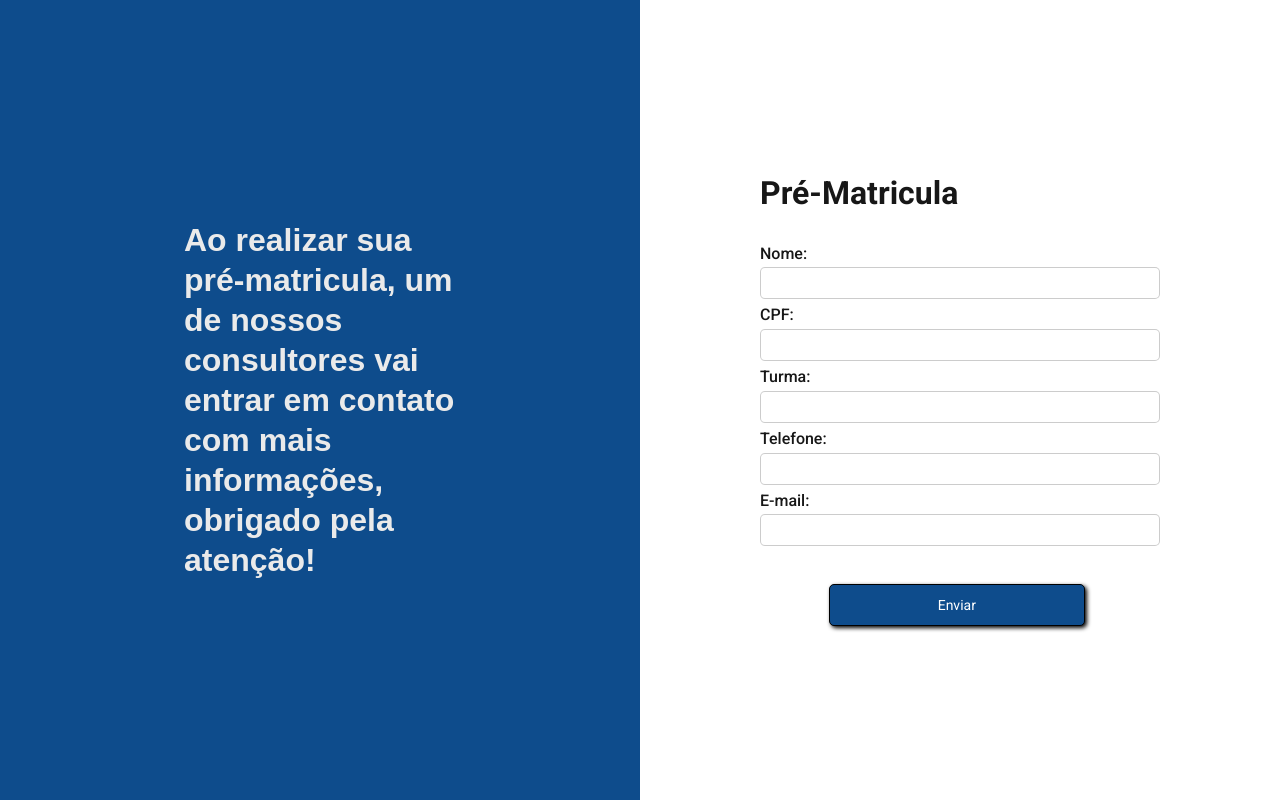
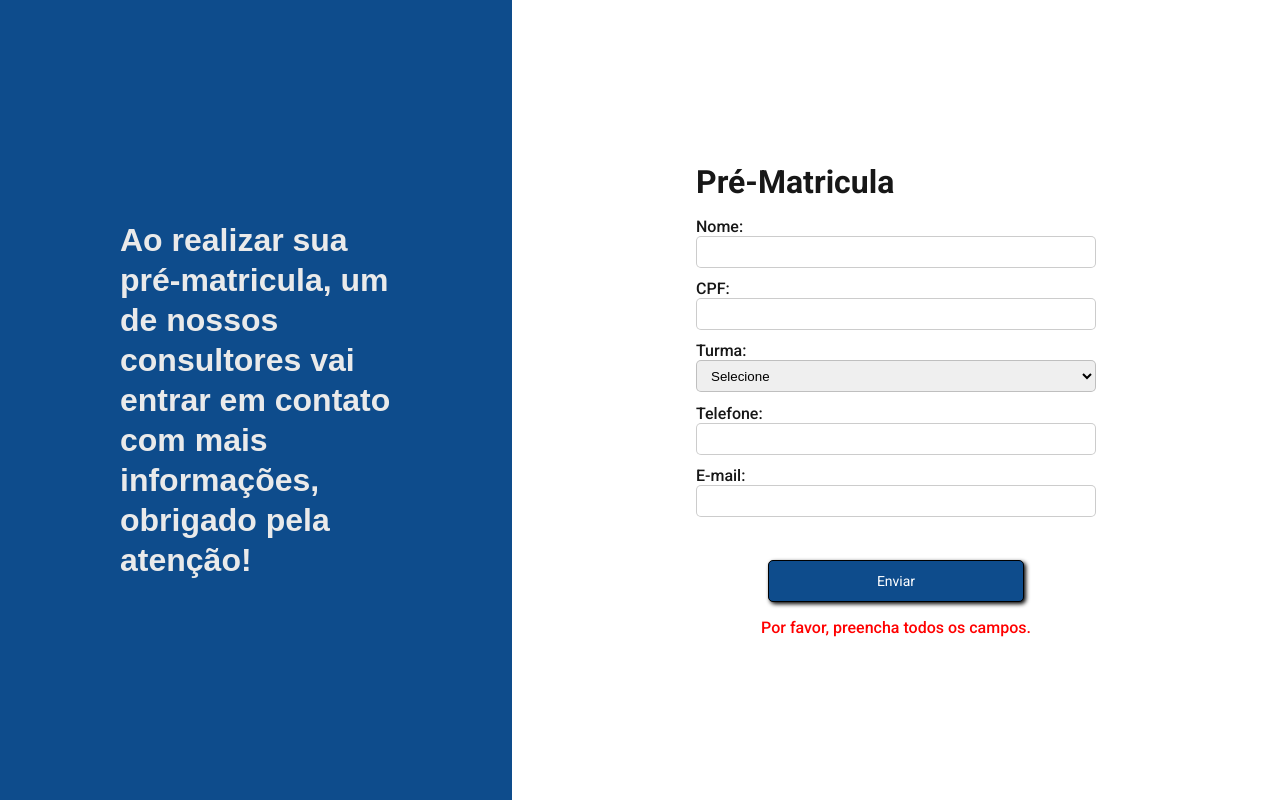
Before and after one commit to Alisonjs0/SchoolSync, a Next.js app: page /preMatricula in a window 1280 px wide. Both pictures are taken after a click on the button "Enviar". Built offline with nearby package versions, Linux system fonts and the light colour scheme.

Commit message:
validação de dados e enviar e-mail para a instituição

```diff
--- a/app/preMatricula/page.js
+++ b/app/preMatricula/page.js
@@ -1,30 +1,99 @@
-import "./preMatricula-page.css"
+'use client';
 
-const preMatricula = () => {
+import { useState } from 'react';
+import emailjs from 'emailjs-com'
+import './preMatricula-page.css';
+
+const PreMatricula = () => {
+    const [nome, setNome] = useState('');
+    const [cpf, setCpf] = useState('');
+    const [opcaoSelecionada, setOpcaoSelecionada] = useState('');
+    const [tel, setTel] = useState('');
+    const [email, setEmail] = useState('');
+    const [mensagem, setMensagem] = useState(''); // Para mensagens de feedback
+
+    const handleChange = (event) => {
+        setOpcaoSelecionada(event.target.value);
+        console.log('Opção selecionada:', event.target.value);
+    };
+
+    const handleInputChange = (setter) => (event) => {
+        setter(event.target.value);
+    };
+
+    const Enviar = () => {
+        // Validações simples
+        if (!nome || !cpf || !opcaoSelecionada || !tel || !email) {
+            setMensagem('Por favor, preencha todos os campos.');
+            return;
+        }
+
+        const templateParams = {
+            from_name: nome,
+            from_email: email,
+            cpf: cpf,
+            telefone: tel,
+            turma: opcaoSelecionada,
+        };
+
+        emailjs.send('service_91hpezo', 'template_knim0rq', templateParams, 'NX3bdjLFJnQWd8UNG')
+        .then((response) => {
+            console.log('E-mail enviado com sucesso!', response.status, response.text);
+            setMensagem('Formulário enviado com sucesso!'); // Mensagem de sucesso
+            // Limpar os campos após o envio
+            setNome('');
+            setCpf('');
+            setOpcaoSelecionada('');
+            setTel('');
+            setEmail('');
+        })
+        .catch((err) => {
+            console.error('Erro ao enviar o e-mail:', err);
+            setMensagem('Ocorreu um erro ao enviar o e-mail.');
+        });
+
+    };
+
+
 
     return (
         <div className="preMatricula">
             <div className="BlueBox">
-                <h1>Ao realizar sua  pré-matricula, um de nossos consultores vai entrar em contato com mais informações, obrigado pela atenção!</h1>
+                <h1>Ao realizar sua pré-matricula, um de nossos consultores vai entrar em contato com mais informações, obrigado pela atenção!</h1>
             </div>
             <div className="Content">
                 <h1>Pré-Matricula</h1>
                 <div className="data">
-                    <p>Nome:</p>
-                    <input type="text" name="" id="" />
-                    <p>CPF:</p>
-                    <input  type="text"/>
-                    <p>Turma:</p>
-                    <input type="text"/>
-                    <p>Telefone:</p>
-                    <input type="tel"/>
-                    <p>E-mail:</p>
-                    <input type="email"/>
+                    <label htmlFor="nome">Nome:</label>
+                    <input type="text" id="nome" value={nome} onChange={handleInputChange(setNome)} />
+
+                    <label htmlFor="cpf">CPF:</label>
+                    <input type="text" id="cpf" value={cpf} onChange={handleInputChange(setCpf)} />
+
+                    <label htmlFor="turma">Turma:</label>
+                    <select id="turma" value={opcaoSelecionada} onChange={handleChange}>
+                        <option value="">Selecione</option>
+                        <option value="1a">Turma 1°A</option>
+                        <option value="1b">Turma 1°B</option>
+                        <option value="2a">Turma 2°A</option>
+                        <option value="2b">Turma 2°B</option>
+                        <option value="3a">Turma 3°A</option>
+                        <option value="3b">Turma 3°B</option>
+                    </select>
+
+                    <label htmlFor="telefone">Telefone:</label>
+                    <input type="tel" id="telefone" value={tel} onChange={handleInputChange(setTel)} />
+
+                    <label htmlFor="email">E-mail:</label>
+                    <input type="email" id="email" value={email} onChange={handleInputChange(setEmail)} />
                 </div>
-                <button className="sendButton">Enviar</button>
+                <button className="sendButton" onClick={Enviar}>Enviar</button>
+
+                {/* Mensagem de feedback */}
+                {mensagem && <p className="feedback">{mensagem}</p>}
             </div>
         </div>
-    )
-}
+    );
+};
 
-export default preMatricula
+export default PreMatricula;
--- a/app/preMatricula/preMatricula-page.css
+++ b/app/preMatricula/preMatricula-page.css
@@ -10,7 +10,7 @@
 }
 
 .BlueBox {
-    width: 50%;
+    width: 40%;
     background: #0E4C8C;
     color: #EAEAEA;
 }
@@ -26,29 +26,31 @@
 
 .Content {
     margin: auto;
+    padding: 2rem; /* Adicionando padding para melhor espaçamento */
 }
 
 .Content h1 {
     font-family: "Roboto", system-ui;
     font-weight: 700;
     font-style: normal;
-    padding-bottom: 2rem;
+    padding-bottom: 1rem;
 }
 
-.Content .data p {
+.Content .data label {
     font-family: "Roboto", system-ui;
     font-weight: 500;
     font-style: normal;
-    padding-bottom: .3rem;
+    display: block;
 }
 
-.Content .data input {
+.Content .data input,
+.Content .data select {
     width: 25rem;
     height: 2rem;
     border: 1px solid rgba(0, 0, 0, 0.199);
     border-radius: 5px;
-    margin-bottom: 6px;
-    padding: 0 10px 0 10px;
+    margin-bottom: .7rem;
+    padding: 0 10px; /* Removendo o zero da esquerda */
 }
 
 .sendButton {
@@ -62,5 +64,16 @@
     border: 1px solid black;
     box-shadow: 2px 2px 4px black;
     margin-top: 2rem;
-    margin-left: 4.3rem;
+    margin-left: auto; /* Centralizando o botão */
+    margin-right: auto; /* Centralizando o botão */
+    display: block; /* Transformando o botão em bloco */
 }
+
+/* Adicionando estilo para a mensagem de feedback */
+.feedback {
+    color: #ff0000; /* Cor da mensagem de feedback */
+    margin-top: 1rem; /* Espaço acima da mensagem */
+    text-align: center; /* Centralizando o texto */
+    font-family: "Roboto", system-ui;
+    font-weight: 500;
+}
```
